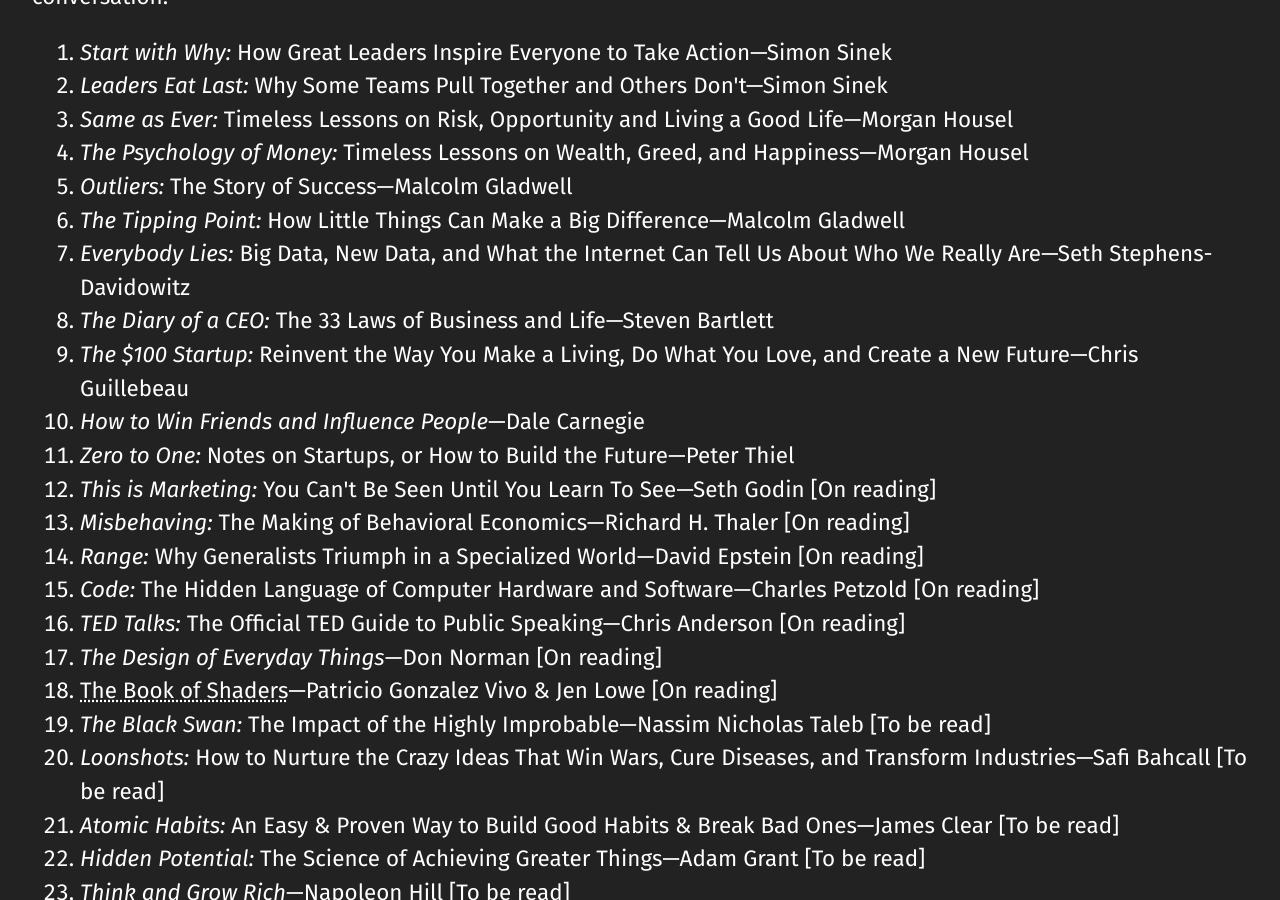
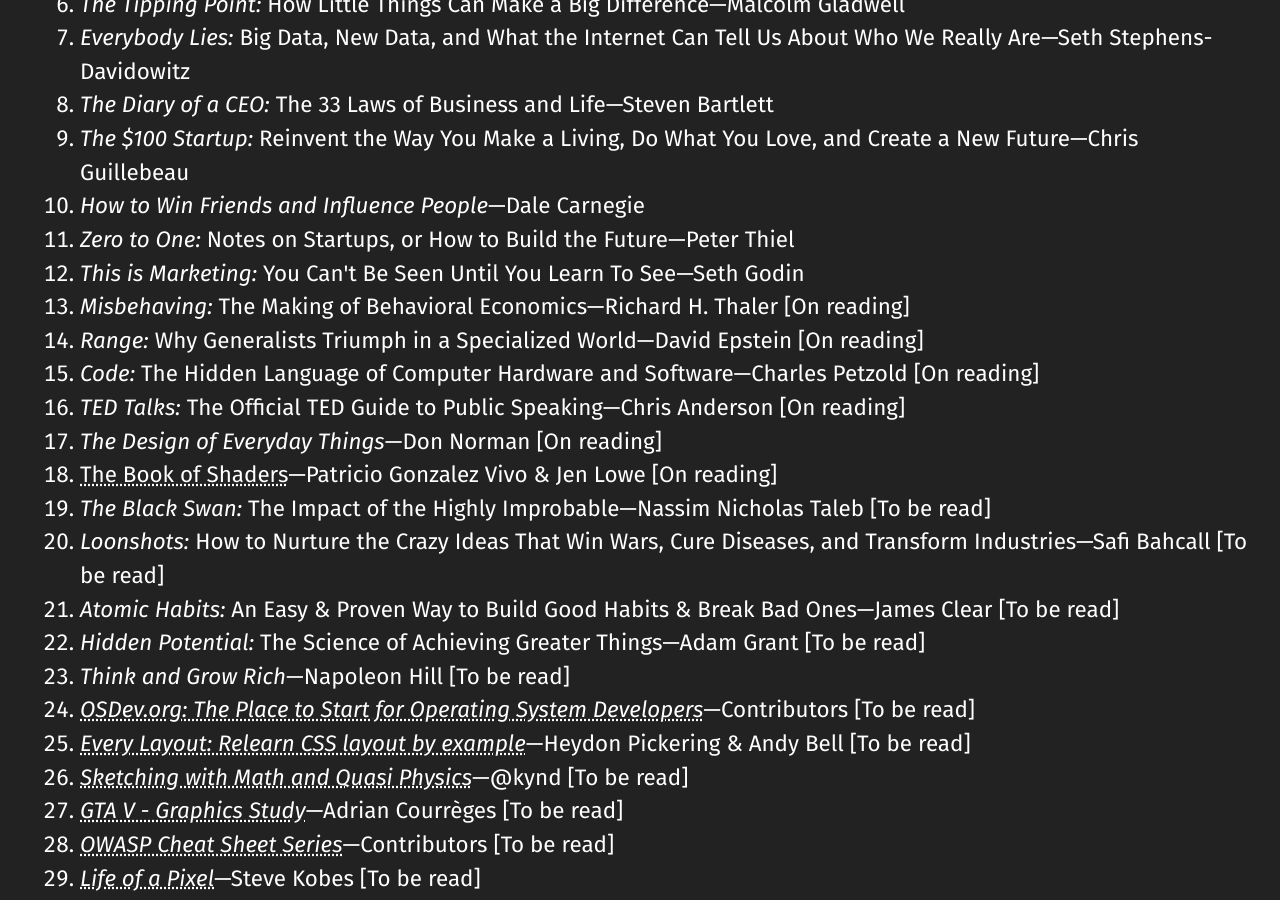
Before and after one commit to naruaika/naruaika.github.io, a Jekyll site: the page built from resources/index.html, in a window 1280 px wide and 900 px high, scrolled down 960 px. Built offline with Jekyll 4.4.1, drawn with Linux system fonts in a browser that asks for light colours.

Commit message:
Update /resources page

```diff
--- a/resources/index.html
+++ b/resources/index.html
@@ -145,7 +144,7 @@ permalink: /resource/
         <li><i>The $100 Startup:</i> Reinvent the Way You Make a Living, Do What You Love, and Create a New Future&mdash;Chris Guillebeau</li>
         <li><i>How to Win Friends and Influence People</i>&mdash;Dale Carnegie</li>
         <li><i>Zero to One:</i> Notes on Startups, or How to Build the Future&mdash;Peter Thiel</li>
-        <li><i>This is Marketing:</i> You Can't Be Seen Until You Learn To See&mdash;Seth Godin [On reading]</li>
+        <li><i>This is Marketing:</i> You Can't Be Seen Until You Learn To See&mdash;Seth Godin</li>
         <li><i>Misbehaving:</i> The Making of Behavioral Economics&mdash;Richard H. Thaler [On reading]</li>
         <li><i>Range:</i> Why Generalists Triumph in a Specialized World&mdash;David Epstein [On reading]</li>
         <li><i>Code:</i> The Hidden Language of Computer Hardware and Software&mdash;Charles Petzold [On reading]</li>
```
Also changed, not shown: other parts of resources/index.html (+0 -1 lines).
